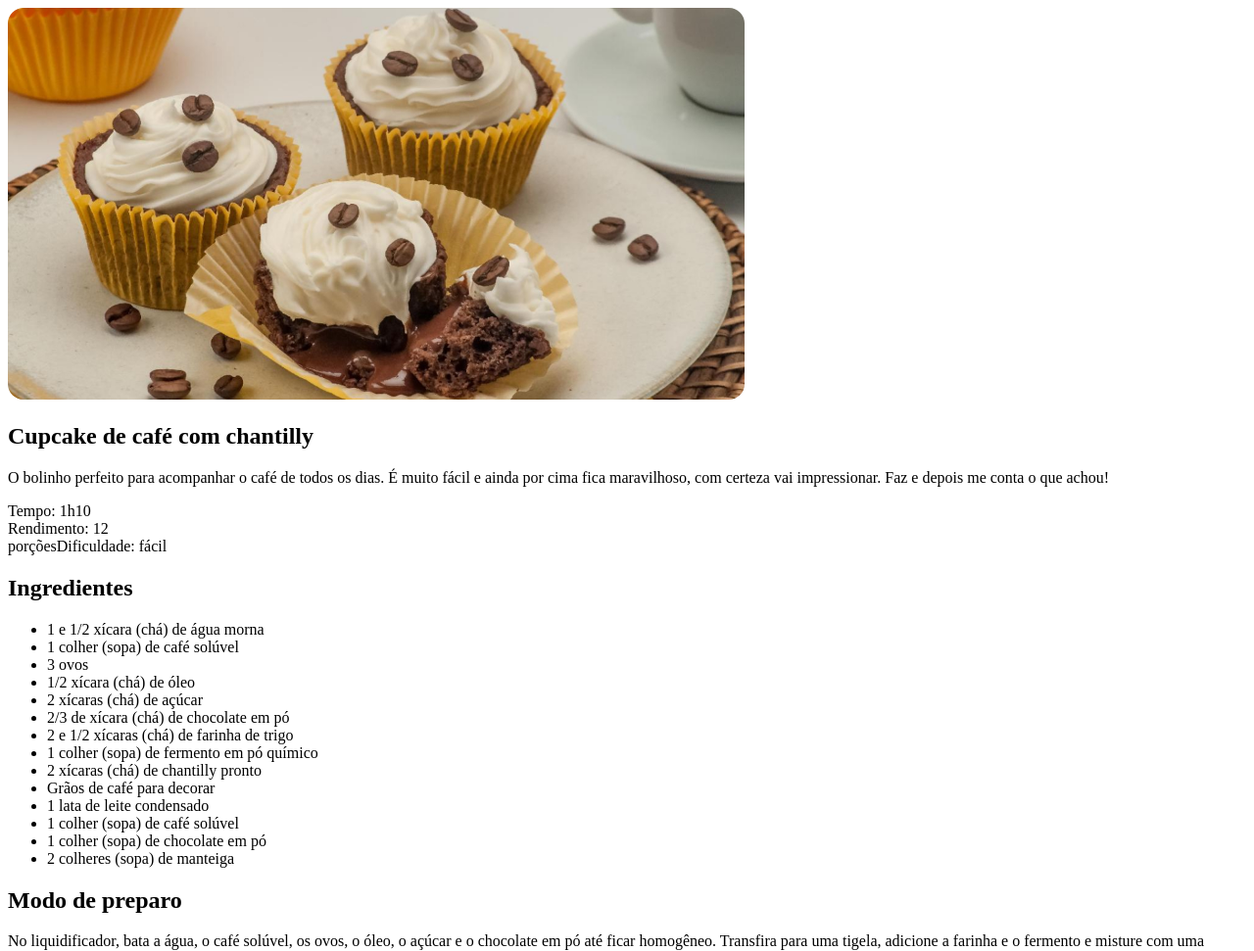
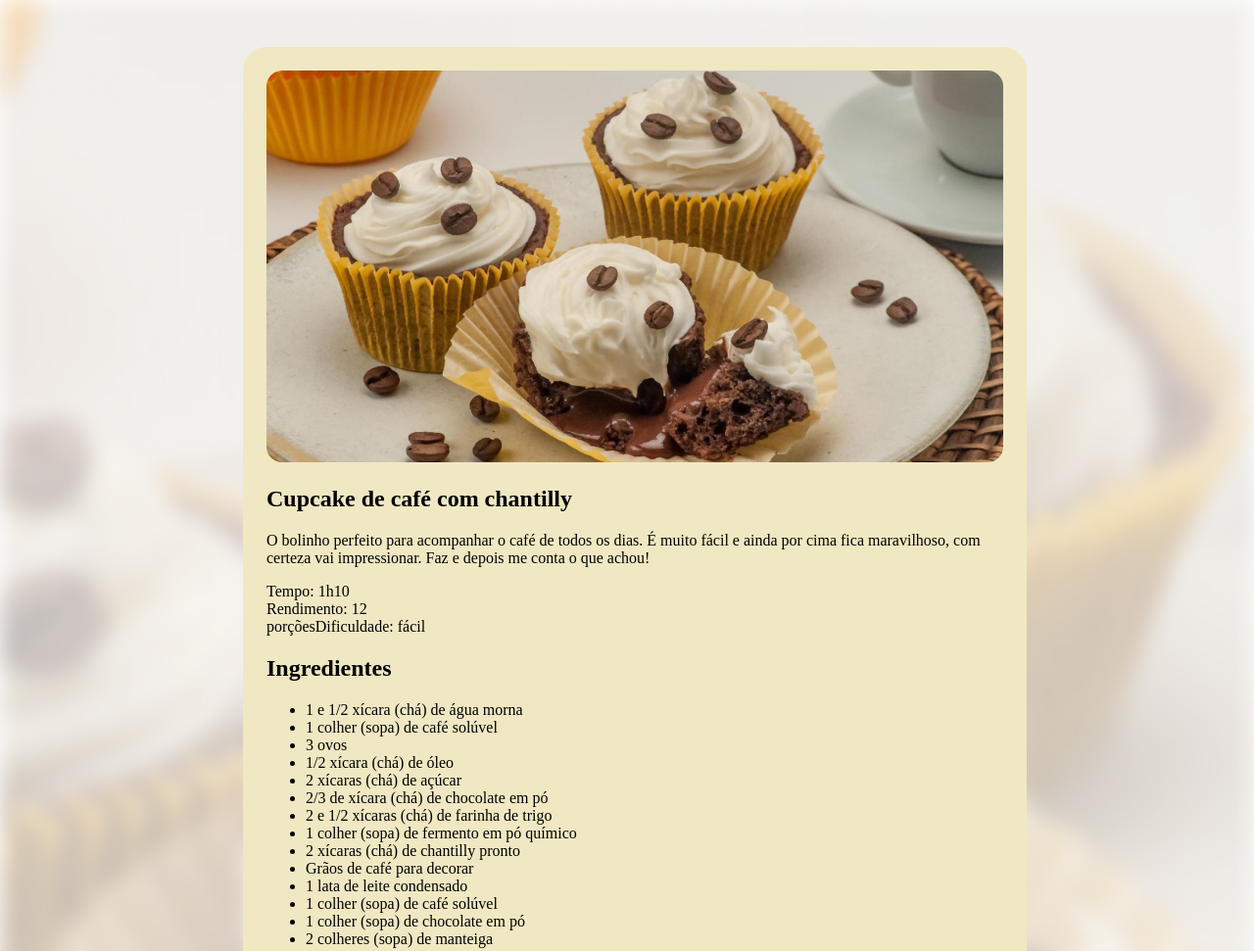
Before and after one commit to omarcelobenites/projeto-receita, a plain HTML site: page index.html in a window 1280 px wide. Shown: the top 971 px of the page at 98% size. Drawn offline with Linux system fonts and the light colour scheme.

Commit message:
imagem de fundo e estilo #page

```diff
--- a/style.css
+++ b/style.css
@@ -1,3 +1,21 @@
+*{
+  box-sizing: border-box;
+}
+body{
+  background-image: url(/assets/bg-image.jpg);
+  background-repeat: no-repeat;
+  background-size: cover;
+}
+
+#page{
+  width: 800px;
+  height: 1440px;
+  padding: 24px;
+  background-color: #F0E8C2;
+  border-radius: 24px;
+  margin: 48px 240px auto;
+}
+
 img{
   border-radius: 16px;
   width: 752px;
```
Also changed, not shown: assets/bg-image.jpg (added).
